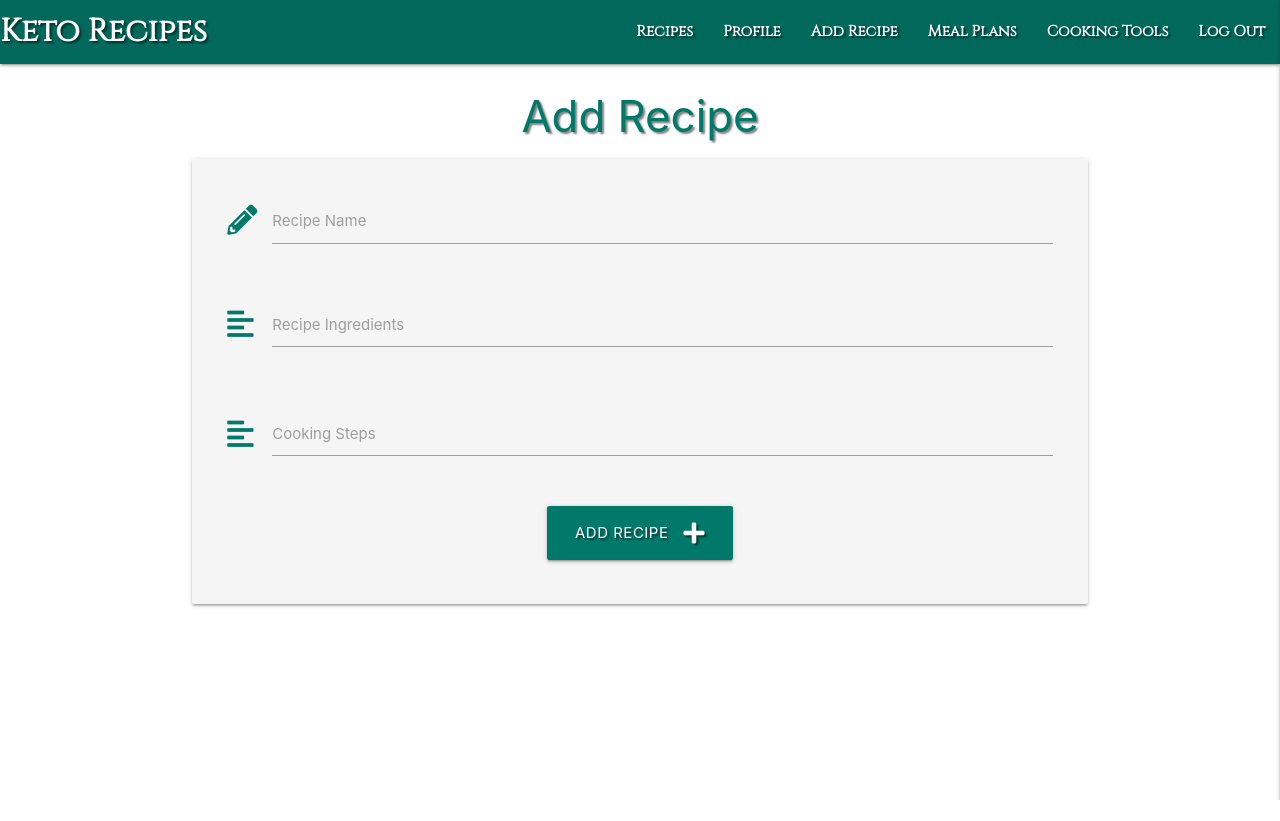
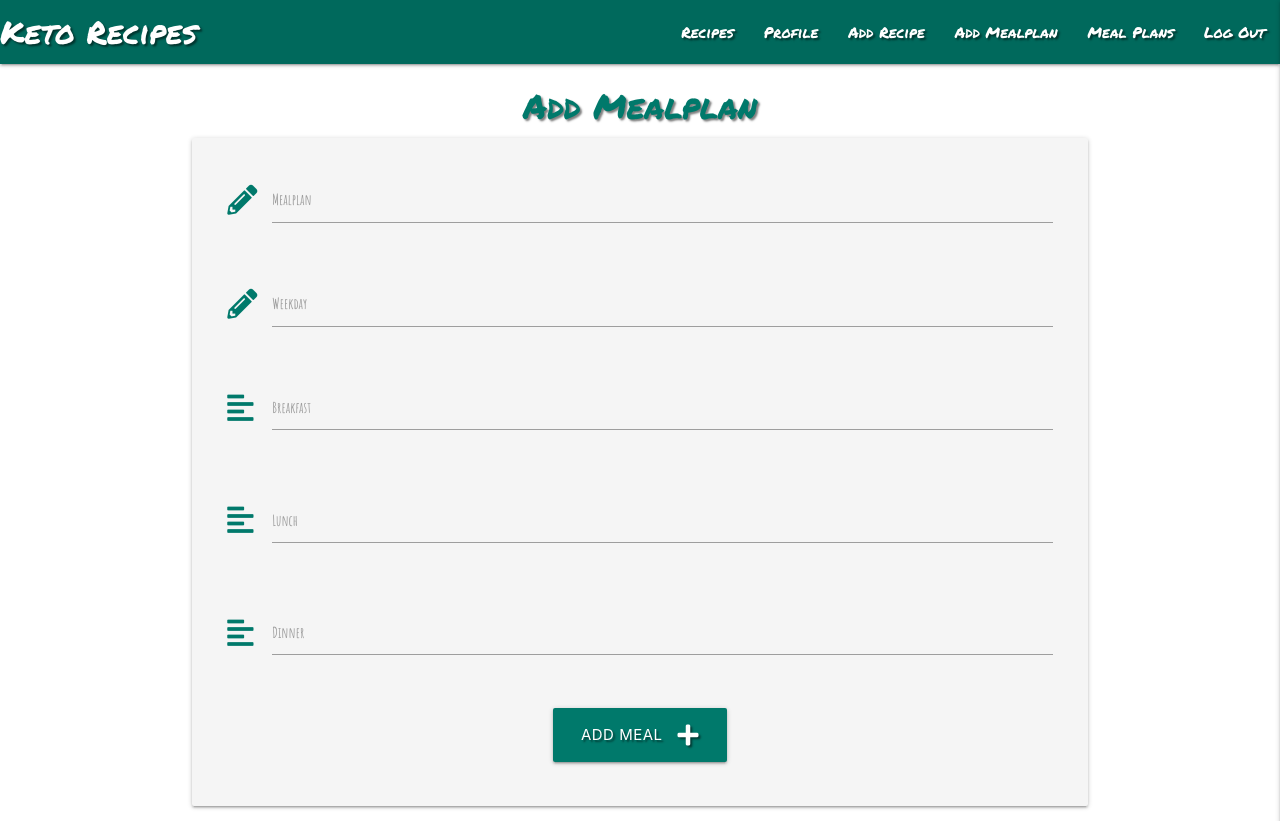
Before and after one commit to kliliansmith/Milestone_Project_3, a Flask app: page /add_mealplan in a window 1280 px wide. Before the commit the page ends 800 px from the top, so only its background shows below. Run offline with Flask 2, Linux system fonts and the light colour scheme; the visitor is signed in with stand-in values (Sample User, id 1); data that the repository does not hold is empty; some libraries are stand-ins or nearby versions.

Commit message:
added add mealplan, changed font, added footer

```diff
--- a/app.py
+++ b/app.py
@@ -32,20 +32,10 @@ def get_recipes():
 @app.route("/get_mealplan")
 def get_mealplan():
     """
-    This is the route for the meal plan page .
+    This is the route for the list of meal plans that have been added to the page .
     """
     mealplan = list(mongo.db.mealplan.find())
     return render_template("mealplan.html", mealplan=mealplan)
-
-
-@app.route("/")
-@app.route("/get_cookingtools")
-def get_cookingtools():
-    """
-    This is the route for the cooking tools page .
-    """
-    cookingtools = list(mongo.db.cookingtools.find())
-    return render_template("cookingtools.html", cookingtools=cookingtools)
 
 
 @app.route("/register", methods=["GET", "POST"])
@@ -135,7 +125,7 @@ def add_recipe():
             "category_name": request.form.get("category_name"),
             "recipe_name": request.form.get("recipe_name"),
             "recipe_ingredients": request.form.get("recipe_ingredients"),
-            "cooking_steps": request.form.getlist("cooking_steps[0,10]"),
+            "cooking_steps": request.form.get("cooking_steps"),
             "created_by": session["user"]
         }
         mongo.db.recipes.insert_one(recipe)
@@ -155,19 +145,14 @@ def add_mealplan():
             "mealplan_breakfast": request.form.get("mealplan_breakfast"),
             "mealplan_lunch": request.form.get("mealplan_lunch"),
             "mealplan_dinner": request.form.get("mealplan_dinner"),
+            "added_by": session["user"]
         }
         mongo.db.mealplan.insert_one(mealplan)
         flash("Mealplan Added!")
-        ##TODO : if/else for type of submission
-        """
-        if submission_type = mealplan:
-            return redirect(url_for("get_mealplan))
-        elif ....
-        """
-        return redirect(url_for("get_recipes"))
+        return redirect(url_for("get_mealplan"))
 
     categories = mongo.db.categories.find().sort("category_name", 1)
-    return render_template("add_recipe.html", categories=categories)
+    return render_template("add_mealplan.html", categories=categories)
 
 
 @app.route("/edit_recipe/<recipe_id>", methods=["GET", "POST"])
@@ -194,6 +179,13 @@ def delete_recipe(recipe_id):
     return redirect(url_for("get_recipes"))
 
 
+@app.route("/delete_mealplan/<mealplan_id>")
+def delete_mealplan(mealplan_id):
+    mongo.db.mealplan.remove({"_id": ObjectId(mealplan_id)})
+    flash("Mealplan Deleted")
+    return redirect(url_for("get_mealplan"))
+
+
 if __name__ == "__main__":
     app.run(host=os.environ.get("IP"),
             port=int(os.environ.get("PORT")),
--- a/static/css/style.css
+++ b/static/css/style.css
@@ -1,8 +1,20 @@
-@import url('https://fonts.googleapis.com/css2?family=Cinzel:wght@400&display=swap&family=Nunito:wght@200&display=swap');
+@import url('https://fonts.googleapis.com/css2?family=Amatic+SC:wght@700&family=Permanent+Marker&display=swap');
 
-nav {
-    font-family: "Cinzel", sans-serif;
+.font-text {
+    font-family: "Permanent Marker", sans-serif;
+}
+
+.bodytext-font {
+    font-family: "Amatic SC", sans-serif;
     font-weight: 700;
+    font-size: 25px;
+    color: rgb(0, 0, 0)
+}
+
+.heading-font {
+    font-family: "Permanent Marker", sans-serif;
+    font-size: 25px;
+    color: rgb(0, 0, 0)
 }
 
 .text-shadow {
--- /dev/null
+++ b/templates/add_mealplan.html
@@ -0,0 +1,63 @@
+{% extends "base.html" %}
+{% block content %}
+
+    <h4 class="font-text teal-text text-darken-2 text-shadow center-align">Add Mealplan</h4>
+
+    <div class="row card-panel grey lighten-4 bodytext-font">
+        <form class="col s12" method="POST" action="{{ url_for('add_mealplan') }}">
+            <div class="row">
+                <div class="input-field col s12">
+                    <i class="fas fa-pencil-alt prefix teal-text text-darken-2"></i>
+                    <input id="category_name" name="category_name" minlength="5"
+                        maxlnegth="50" type="text" class="validate" required>
+                    <label for="category_name">Mealplan</label>
+                </div>
+            </div>
+            <!-- Weekday Input -->
+            <div class="row">
+                <div class="input-field col s12">
+                    <i class="fas fa-pencil-alt prefix teal-text text-darken-2"></i>
+                    <input id="mealplan_name" name="mealplan_name" minlength="5"
+                        maxlnegth="50" type="text" class="validate" required>
+                    <label for="mealplan_name">Weekday</label>
+                </div>
+            </div>
+            <!-- Breakfast Input -->
+            <div class="row">
+                <div class="input-field col s12">
+                    <i class="fas fa-align-left prefix teal-text text-darken-2"></i>
+                    <textarea id="mealplan_breakfast" name="mealplan_breakfast" minlength="5"
+                        maxlength="3000" class="materialize-textarea validate" required></textarea>
+                    <label for="mealplan_breakfast">Breakfast</label>
+                </div>
+            </div>
+            <!-- Lunch Input -->
+            <div class="row">
+                <div class="input-field col s12">
+                    <i class="fas fa-align-left prefix teal-text text-darken-2"></i>
+                    <textarea id="mealplan_lunch" name="mealplan_lunch" minlength="5"
+                        maxlength="3000" class="materialize-textarea validate" required></textarea>
+                    <label for="mealplan_lunch">Lunch</label>
+                </div>
+            </div>
+            <!-- Dinner Input -->
+            <div class="row">
+                <div class="input-field col s12">
+                    <i class="fas fa-align-left prefix teal-text text-darken-2"></i>
+                    <textarea id="mealplan_dinner" name="mealplan_dinner" minlength="5"
+                        maxlength="3000" class="materialize-textarea validate" required></textarea>
+                    <label for="mealplan_dinner">Dinner</label>
+                </div>
+            </div>
+            <!-- Submit Button -->
+            <div class="row">
+                <div class="col s12 center-align">
+                    <button type="submit" class="btn-large teal darken-2 text-shadow">
+                        Add Meal <i class="fas fa-plus square right"></i>
+                    </button>
+                </div>
+            </div>
+        </form>
+    </div>
+
+{% endblock %}
--- a/templates/add_recipe.html
+++ b/templates/add_recipe.html
@@ -1,9 +1,9 @@
 {% extends "base.html" %}
 {% block content %}
 
-    <h3 class="teal-text text-darken-2 text-shadow center-align">Add Recipe</h3>
+    <h3 class="font-text teal-text text-darken-2 text-shadow center-align">Add Recipe</h3>
 
-    <div class="row card-panel grey lighten-4">
+    <div class="row card-panel grey lighten-4 bodytext-font">
         <form class="col s12" method="POST" action="{{ url_for('add_recipe') }}">
             <!-- Item name -->
             <div class="row">
@@ -19,7 +19,7 @@
                 <div class="input-field col s12">
                     <i class="fas fa-align-left prefix teal-text text-darken-2"></i>
                     <textarea id="recipe_ingredients" name="recipe_ingredients" minlength="5"
-                        maxlength="500" class="materialize-textarea validate" required></textarea>
+                        maxlength="1500" class="materialize-textarea validate" required></textarea>
                     <label for="recipe_ingredients">Recipe Ingredients</label>
                 </div>
             </div>
--- a/templates/base.html
+++ b/templates/base.html
@@ -15,7 +15,7 @@
 
     <header>
         <!-- main top navbar -->
-		<nav class="nav-extended text-shadow teal darken-3">
+		<nav class="nav-extended text-shadow teal darken-3 font-text">
 			<div class="nav-wrapper">
 				<a href="{{ url_for('get_recipes') }}" class="brand-logo">Keto Recipes</a>
 				<a href="#" data-target="mobile-demo" class="sidenav-trigger right"><i class="fas fa-bars"></i></a>
@@ -26,8 +26,8 @@
                 {% if session.user %}
                     <li><a href="{{ url_for('profile', username=session['user']) }}">Profile</a></li>
                     <li><a href="{{ url_for('add_recipe') }}">Add Recipe</a></li>
+                    <li><a href="{{ url_for('add_mealplan') }}">Add Mealplan</a></li>
                     <li><a href="{{ url_for('get_mealplan') }}">Meal Plans</a></li>
-                    <li><a href="{{ url_for('get_cookingtools') }}">Cooking Tools</a></li>
                     <li><a href="{{ url_for('logout') }}">Log Out</a></li>
                 {% else %}
                     <li><a href="{{ url_for('login') }}">Log In</a></li>
@@ -44,8 +44,8 @@
             {% if session.user %}
                 <li><a href="{{ url_for('profile', username=session['user']) }}">Profile</a></li>
                 <li><a href="{{ url_for('add_recipe') }}">Add Recipes</a></li>
+                <li><a href="{{ url_for('add_mealplan') }}">Add Mealplan</a></li>
                 <li><a href="{{ url_for('get_mealplan') }}">Meal Plans</a></li>
-                <li><a href="{{ url_for('get_cookingtools') }}">Cooking Tools</a></li>
                 <li><a href="{{ url_for('logout') }}">Log Out</a></li>
             {% else %}
                 <li><a href="{{ url_for('login') }}">Log In</a></li>
```
Also changed, not shown: templates/cookingtools.html (deleted, +0 -16 lines), templates/edit_recipe.html (+2 -19 lines), templates/mealplan.html (+6 -7 lines), templates/recipes.html (+4 -4 lines).
